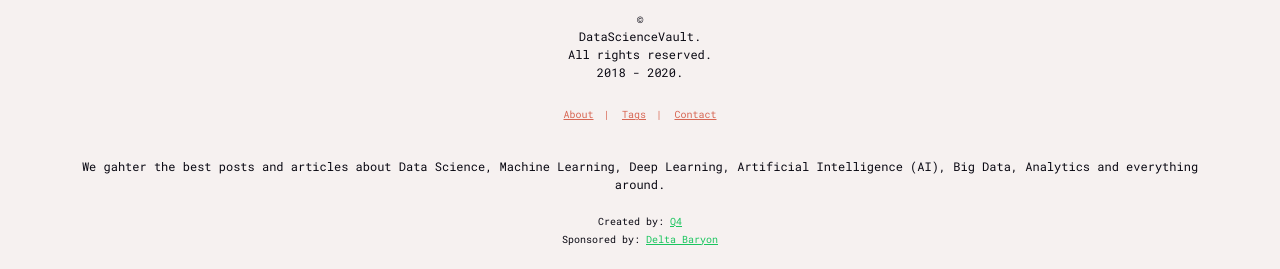
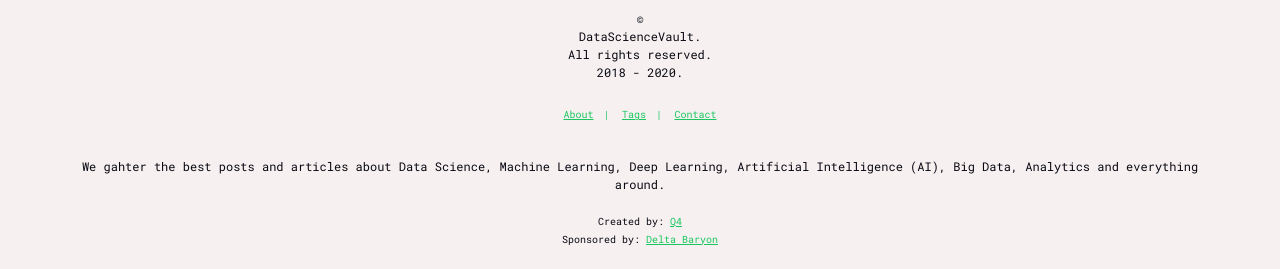
Before and after one commit to qu4ku/dshub-website, a Django app: page / in a window 1280 px wide. Shown: the part 1399-1668 px from the top of the page. Run offline with Django 3.2, Linux system fonts and the light colour scheme; data that the repository does not hold is empty; some libraries are stand-ins or nearby versions.

Commit message:
added link to the detail-article; a color change

```diff
--- a/src/static/css/styles.css
+++ b/src/static/css/styles.css
@@ -1,7 +1,9 @@
 :root {
 	--bg-dark: #090812;
 	--bg-light: #f6f1f0;
-	--secondary-color: #d76653;
+	/* --secondary-color: #d76653; */
+	--secondary-color: #00ff78;
+	--secondary-darker-color: #1bc55f;
 	--posts-width: 780px;
 	--text-light: #ccd4db;
 	--text-dark: #949494;
@@ -302,6 +304,12 @@ input[type=search] {
 	color: var(--text-light);
 }
 
+.post__original-source {
+	font-size: 12px;
+	margin-bottom: 20px;
+	color: white;
+}
+
 .post__body {
 	font-size: 16px;
 	line-height: 22px;
@@ -459,12 +467,13 @@ input[type=search] {
 	text-decoration: underline;
 	font-size: 10px;
 	margin: 0 4px;
+	color:	var(--secondary-darker-color);
 }
 
 .footer__links a:after {
     content: "|";
     display: inline-block;
-    margin-left: 10px;
+	margin-left: 10px;
 }
 
 .footer__links a:last-child:after {
--- a/src/templates/post-detail.html
+++ b/src/templates/post-detail.html
@@ -9,6 +9,7 @@
 
 	<div class="post"> <!-- post-start -->
 		<a href="{{ post.source_url }}" target="_blank" rel="nofollow"><div class="post__header">{{ post.title }}</div></a>
+		<div class="post__original-source">( go to the article → <a href="{{ post.source_url }}" target="_blank" rel="nofollow">{{ post.source_url }}</a> )</div>
 		<div class="post__body">{{ post.content }}</div>
 		<div class="post__info">
 
```
